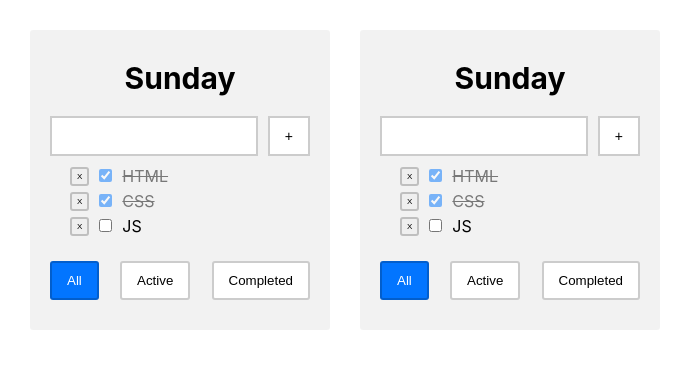
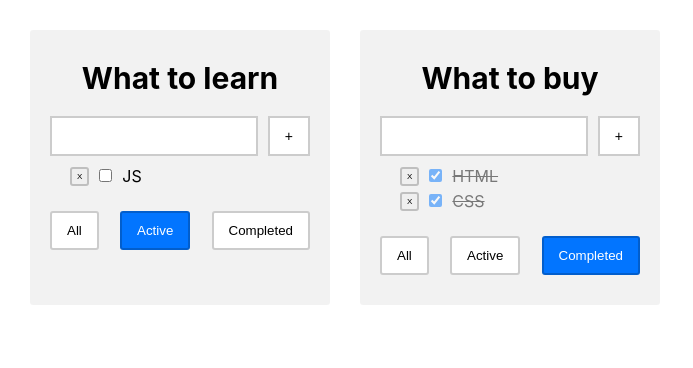
Before and after one commit to boberskyi/toDoList, a React (Create React App) app: page / in a window 1280 px wide. Shown: the top 368 px of the page, without its empty margins (0-693 px from the left). Built offline with nearby package versions, Linux system fonts and the light colour scheme.

Commit message:
create multiple todolists

```diff
--- a/src/App.tsx
+++ b/src/App.tsx
@@ -5,10 +5,17 @@ import {StyledApp} from "./StyledApp";
 import {v1} from "uuid";
 import {FilterValuePropsType} from "./components/ToDoList/FilterBtns/FilterBtns";
 
+
+type TodoListType = {
+  id: string
+  filter: FilterValuePropsType
+  title: string
+}
+
 function App(): JSX.Element {
   const title: string = 'Sunday';
 
-  const todoLists = [
+  const todoLists:TodoListType[] = [
     {id: v1(), title: 'What to learn', filter: 'Active'},
     {id: v1(), title: 'What to buy', filter: 'Completed'}
   ];
@@ -36,8 +43,18 @@ function App(): JSX.Element {
   }
 
 
+
+
+  const filterTasks = (filter: FilterValuePropsType): void => {
+    setFilter(filter);
+  }
+
+
+  return (
+    <StyledApp>
+      {todoLists.map(todoList => {
         const filteredTasks = tasks.filter(task => {
-    switch (filter) {
+          switch (todoList.filter) {
             case 'Active':
               return !task.isDone;
               break;
@@ -49,31 +66,19 @@ function App(): JSX.Element {
           }
         });
 
-  const filterTasks = (filter: FilterValuePropsType): void => {
-    setFilter(filter);
-  }
-
-
         return (
-    <StyledApp>
           <ToDoList
-        title={title}
+            title={todoList.title}
             tasks={filteredTasks}
-        filter={filter}
+            filter={todoList.filter}
             filterTasks={filterTasks}
             removeTasks={removeTasks}
             addTask={addTask}
             changeTask={changeTask}
           />
-      <ToDoList
-        title={title}
-        tasks={filteredTasks}
-        filter={filter}
-        filterTasks={filterTasks}
-        removeTasks={removeTasks}
-        addTask={addTask}
-        changeTask={changeTask}
-      />
+        )
+      })
+      }
     </StyledApp>
   );
 }
```
Lines whose indentation alone changed are shown as unchanged.
